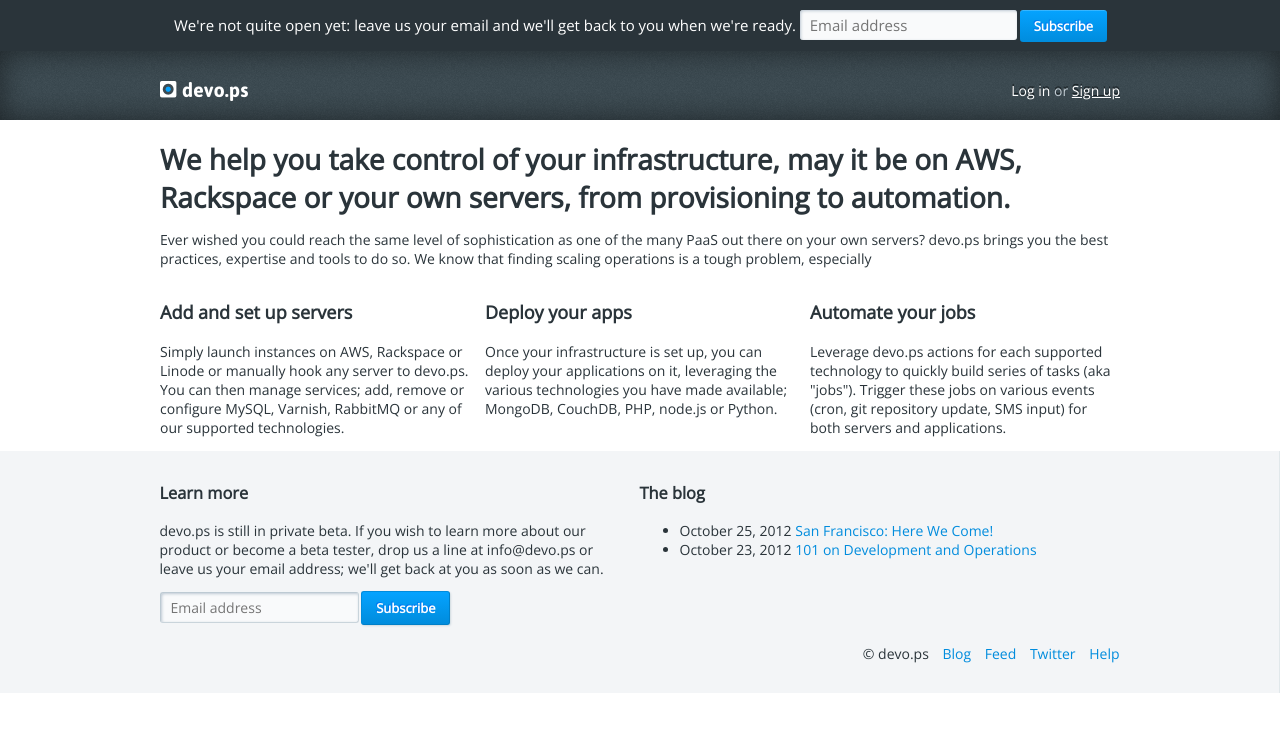
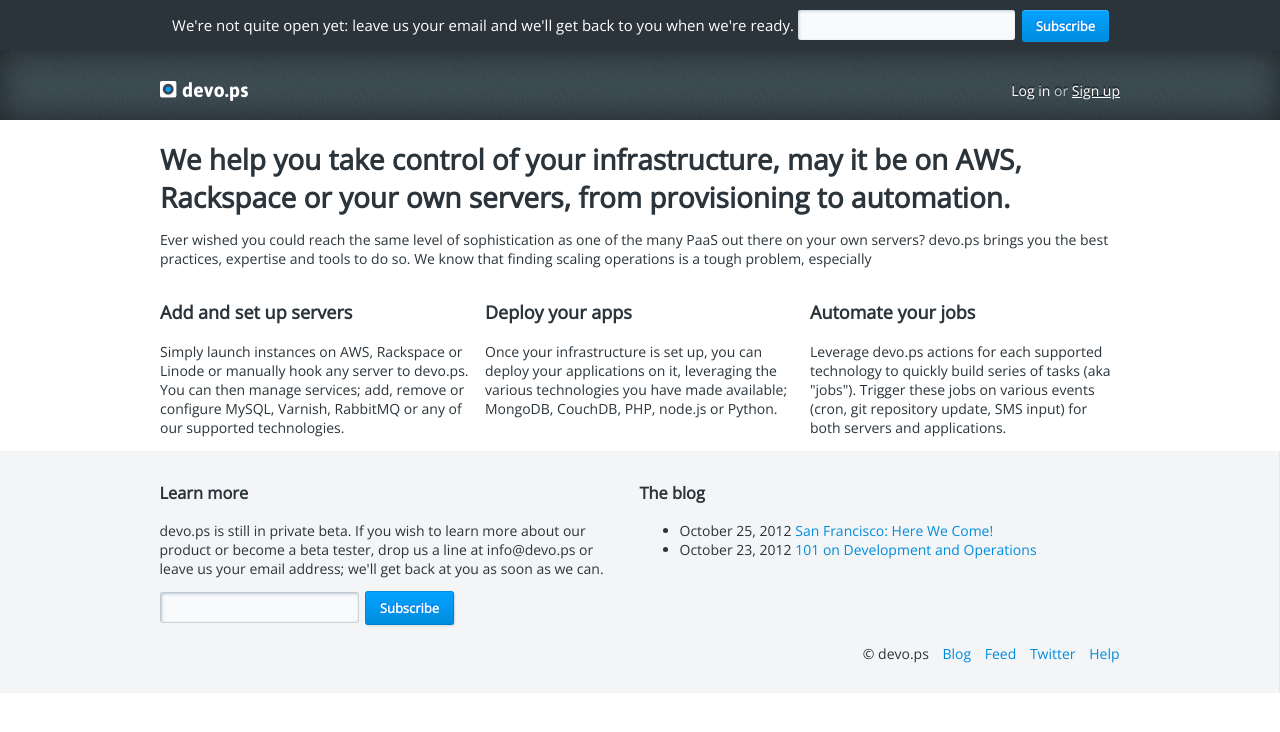
Before and after one commit to isabella232/devo-ps.github.io, a Jekyll site: the page built from index.html, in a window 1280 px wide. Shown: the top 732 px of the page. Built offline with Jekyll 4.4.1, drawn with Linux system fonts in a browser that asks for light colours; nearby versions of some CDN libraries; some web fonts are replaced.

```diff
--- a/_includes/subscribe.html
+++ b/_includes/subscribe.html
@@ -1,4 +1,16 @@
-<form>
-    <input type='email' value='' name='email' placeholder='Email address'>
-    <input type='submit' value='Subscribe' name='subscribe' class='button primary'>
+<!-- Begin MailChimp Signup Form -->
+<div id="mc_embed_signup">
+<form action="http://wiredcraft.us2.list-manage1.com/subscribe/post?u=18eb8d6c34ad5d4e781541da9&amp;id=db875395f9" method="post" id="mc-embedded-subscribe-form" name="mc-embedded-subscribe-form" class="validate" target="_blank" novalidate>
+
+<div class="mc-field-group">
+	<label for="mce-EMAIL">Email </label>
+	<input type="email" value="" name="EMAIL" class="required email" id="mce-EMAIL">
+</div>
+	<div id="mce-responses" class="clear">
+		<div class="response" id="mce-error-response" style="display:none"></div>
+		<div class="response" id="mce-success-response" style="display:none"></div>
+	</div>	<div class="clear"><input type="submit" value="Subscribe" name="subscribe" id="mc-embedded-subscribe" class="button"></div>
 </form>
+</div>
+
+<!--End mc_embed_signup-->
--- a/_layouts/default.html
+++ b/_layouts/default.html
@@ -1,10 +1,10 @@
 <!DOCTYPE html>
 <html>
 <head>
-    <title>{{site.description}} | {{page.title}}</title>
+    <title>devo.ps | {{page.title}}</title>
     <!-- Meta -->
     <meta charset='utf-8'>
-    <meta name='description' content='{{site.description}}'>
+    <meta name='description' content='DevOps as a service. Take control of your infrastructure, from provisioning to automation.'>
     <meta name='viewport' content='width=device-width, initial-scale=1, maximum-scale=1'>
 
     <!-- RSS -->
--- a/assets/css/common.css
+++ b/assets/css/common.css
@@ -71,7 +71,8 @@
   line-height: 99%;
 }
 
-.button.primary {
+.button.primary,
+#mc_embed_signup .button {
   background: #008cdd;
   background-image: -webkit-gradient(linear, left top, left bottom, from(#05a3ff), to(#008cdd));
   background-image: -moz-linear-gradient(top, #05a3ff, #008cdd);
@@ -82,14 +83,16 @@
   margin: -1px;
   text-shadow: -1px -1px #0078f0;
 }
-.button.primary:hover {
+.button.primary:hover,
+#mc_embed_signup .button:hover {
   background: #0098f0;
   background-image: -webkit-gradient(linear, left top, left bottom, from(#19aaff), to(#0098f0));
   background-image: -moz-linear-gradient(top, #19aaff, #0098f0);
   box-shadow: none;
   color: #fff;
 }
-.button.primary:active {
+.button.primary:active,
+#mc_embed_signup .button:active {
   background: #0098f0;
   background-image: -webkit-gradient(linear, left top, left bottom, from(#008cdd), to(#0098f0));
   background-image: -moz-linear-gradient(top, #008cdd, #0098f0);
--- a/assets/css/style.css
+++ b/assets/css/style.css
@@ -34,12 +34,21 @@
   box-shadow: 1px 1px 3px #bdc8d3 inset;
 }
 
-body > .subscribe .button {
+body > .subscribe #mc_embed_signup .button {
   border: 0;
   box-shadow: none;
   box-shadow: 0 1px 0 rgba(255, 255, 255, 0.2) inset;
   -moz-box-shadow: 0 1px 0 rgba(255, 255, 255, 0.2) inset;
   -webkit-box-shadow: 0 1px 0 rgba(255, 255, 255, 0.2) inset;
+}
+
+#mc_embed_signup,
+#mc_embed_signup * {
+  display: inline-block;
+}
+
+#mc_embed_signup label {
+  display: none;
 }
 
 /* Header */
--- a/atom.xml
+++ b/atom.xml
@@ -3,14 +3,14 @@
 ---
 <?xml version="1.0" encoding="utf-8"?>
 <feed xmlns="http://www.w3.org/2005/Atom">
- <title>Ronan Berder</title>
+ <title>devo.ps</title>
  <link href="http://devo.ps/atom.xml" rel="self"/>
  <link href="http://devo.ps/"/>
  <updated>{{ site.time | date_to_xmlschema }}</updated>
  <id>http://devo.ps/</id>
  <author>
-   <name>Ronan Berder</name>
-   <email>hunvreus@gmail.com</email>
+   <name>devo.ps</name>
+   <email>info@devo.ps</email>
  </author>
  {% for post in site.posts limit:10 %}
    <entry>
```
Also changed, not shown: _config.yml (line endings or trailing spaces).
